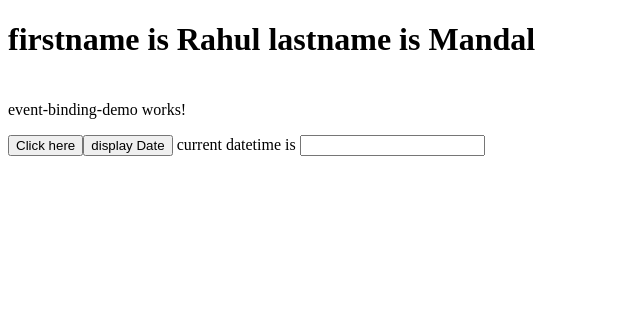
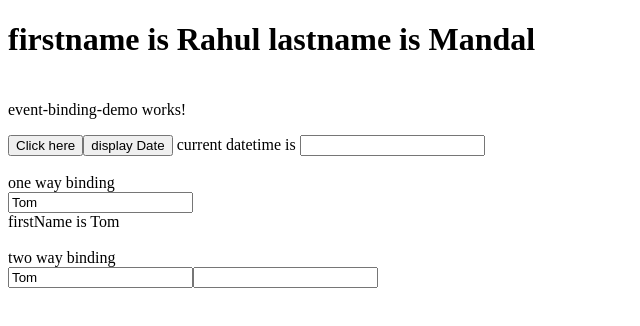
Before and after one commit to SE-rahulmandal18/Angular, an Angular app in the folder Angular/my-app/: page / in a window 1280 px wide. Shown: the top 326 px of the page, without its empty margins (0-640 px from the left). Built offline with nearby package versions, Linux system fonts and the light colour scheme.

Commit message:
bindings

```diff
--- a/Angular/my-app/src/app/app.module.ts
+++ b/Angular/my-app/src/app/app.module.ts
@@ -6,6 +6,8 @@ import { AppRoutingModule } from './app-routing.module';
 import { AppComponent } from './app.component';
 import { HelloComponent } from './hello-world.component';
 import { EventBindingDemoComponent } from './event-binding-demo/event-binding-demo.component';
+import { FormsModule } from '@angular/forms';
+
 
 @NgModule({
   declarations: [
@@ -15,7 +17,8 @@ import { EventBindingDemoComponent } from './event-binding-demo/event-binding-de
   ],
   imports: [
     BrowserModule,
-    AppRoutingModule
+    AppRoutingModule,
+    FormsModule
   ],
   providers: [],
   bootstrap: [AppComponent]
--- a/Angular/my-app/src/app/event-binding-demo/event-binding-demo.component.html
+++ b/Angular/my-app/src/app/event-binding-demo/event-binding-demo.component.html
@@ -4,6 +4,25 @@
 
 <input type="button" value="display Date" (click)="displayDate()">
 
+<!-- interpolation binding/one way binding -->
+
 <span> current datetime is {{dt}}</span>
+<input type="text" value={{dt}}>
+<br><br>
+<!-- one way binding  -->
 
+<div>one way binding</div>
+<input type="text" value="{{firstName}}">
+
+<div>firstName is {{firstName}}</div>
+
+<br>
+<!-- two way binding -->
+
+<div>two way binding</div>
+<input type="text" [(ngModel)]=firstName>
+
+
+
+<!-- event binding -->
 <input type="text" (keydown)="handleEvent($event)">
--- a/Angular/my-app/src/app/event-binding-demo/event-binding-demo.component.ts
+++ b/Angular/my-app/src/app/event-binding-demo/event-binding-demo.component.ts
@@ -8,6 +8,8 @@ import { Component } from '@angular/core';
 export class EventBindingDemoComponent {
 
   dt:string="";
+
+  firstName:string="Tom";
 
   notifyMe()
   {
```
Also changed, not shown: 2 other files (tests, documents, lock files or other folders).
